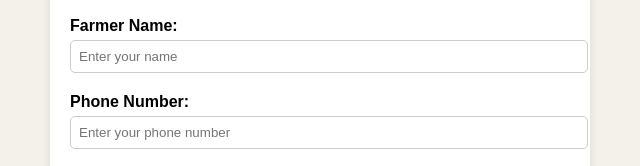
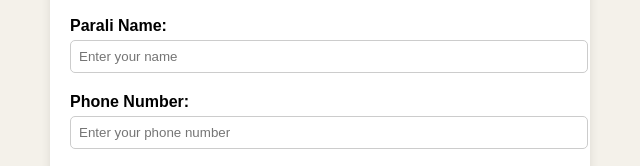
Before and after one commit to AashiJain971/Parali-Xpert, a plain HTML site: page farmerHome.html in a window 1280 px wide. Shown: the part 249-415 px from the top of the page, 320-960 px from the left. Drawn offline with Linux system fonts and the light colour scheme.

Commit message:
Update farmerHome.html

```diff
--- a/farmerHome.html
+++ b/farmerHome.html
@@ -123,7 +123,7 @@
         </select>
 
         <!-- Farmer Details Form -->
-        <label id="nameLabel">Farmer Name:</label>
+        <label id="nameLabel">Parali Name:</label>
         <input type="text" placeholder="Enter your name">
 
         <label id="phoneLabel">Phone Number:</label>
```
